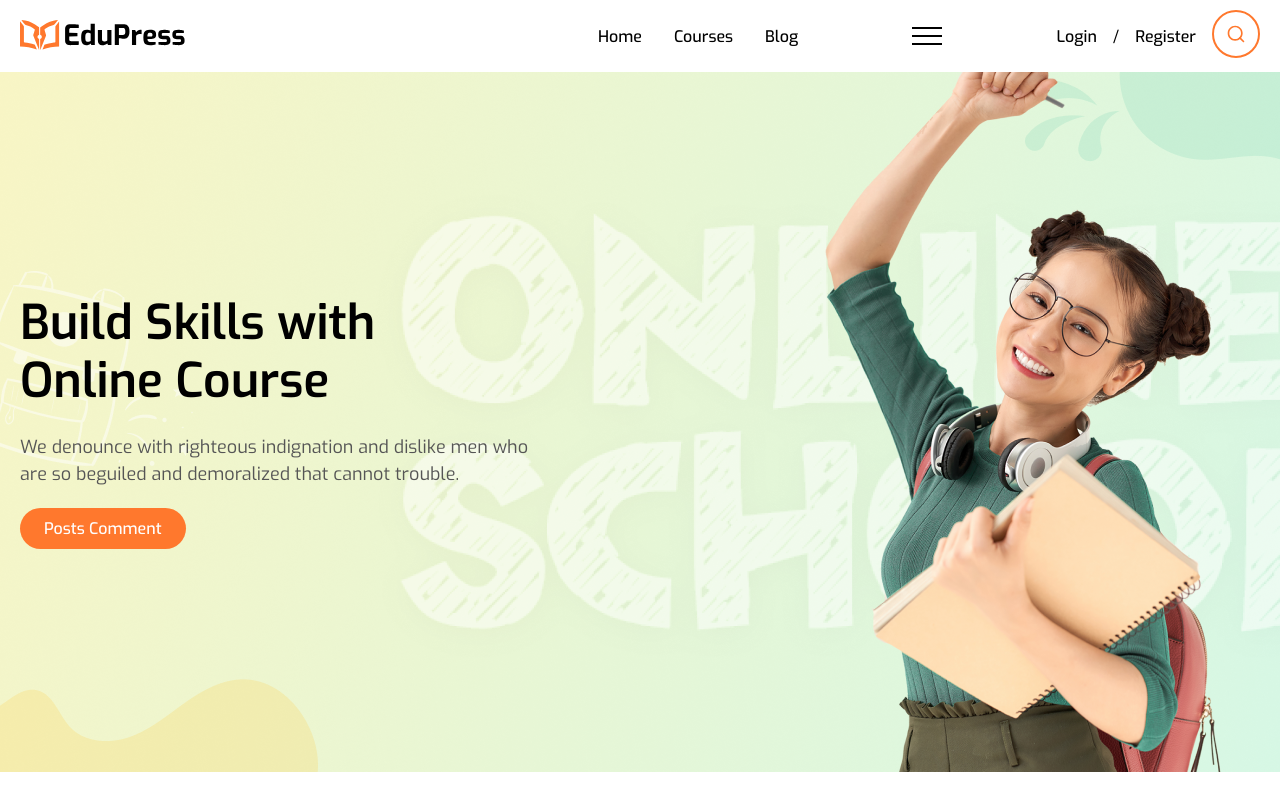
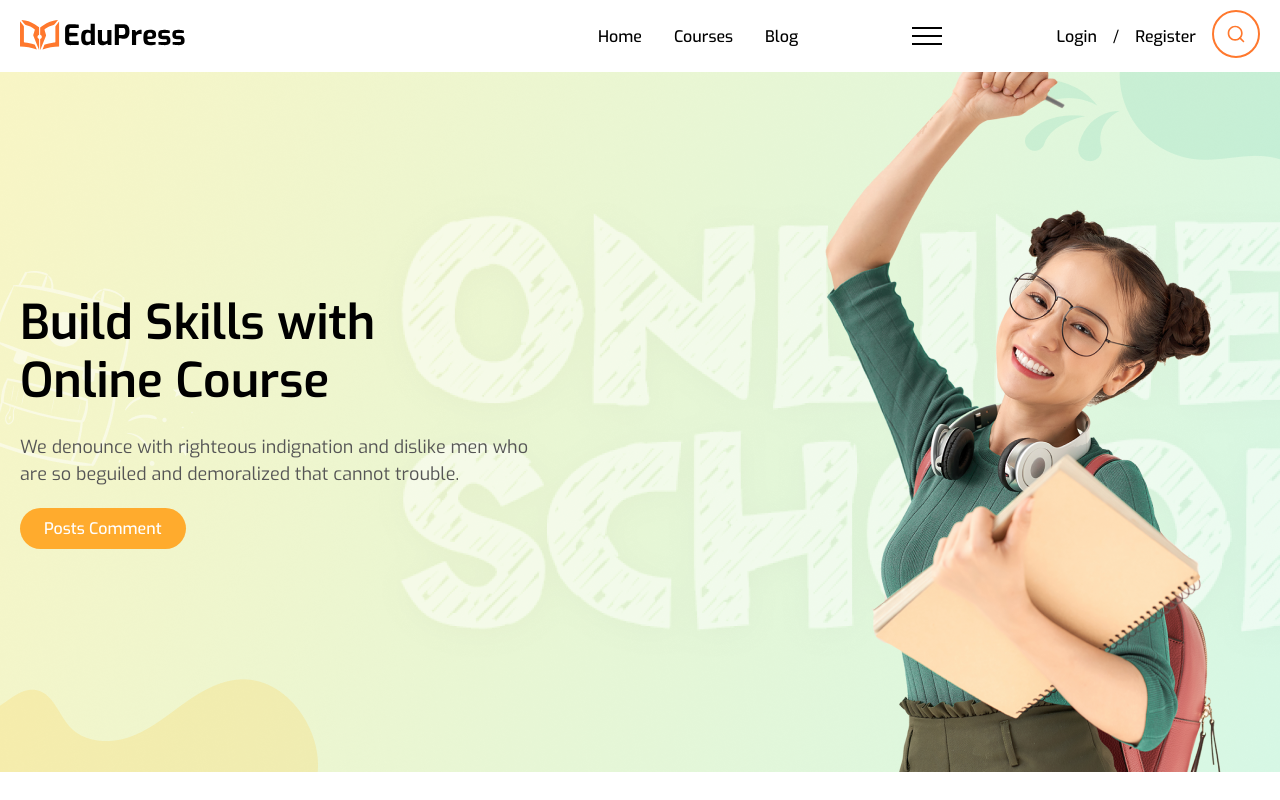
Before and after one commit to freund82/e-learning-react, a React (Vite) app: page / in a window 1280 px wide. In both pictures the pointer is over the button "Posts Comment". Shown: the top 800 px of the page. Built offline with nearby package versions, Linux system fonts and the light colour scheme.

Commit message:
В categories в карточках сделал hover эффект на h3 а также на кнопках

```diff
--- a/src/components/shared/ButtonPrimary/buttonPrimary.css
+++ b/src/components/shared/ButtonPrimary/buttonPrimary.css
@@ -9,3 +9,10 @@
     font-family: var(--font-family-Jost);
     font-weight: 500;
 }
+
+.button-primary:hover{
+    background-color: var(--hoverOrange);
+    color: var(--white);
+    transition: background-color 0.3s ease-in-out;
+    transition: color 0.3s ease-in-out;
+}
--- a/src/components/shared/ButtonSecondary/buttonSecondary.css
+++ b/src/components/shared/ButtonSecondary/buttonSecondary.css
@@ -9,3 +9,10 @@
     font-family: var(--font-family-Jost);
     font-weight: 500;
 }
+
+.button-secondary:hover{
+    background-color: var(--gray);
+    color: var(--white);
+    transition: background-color 0.3s ease-in-out;
+    transition: color 0.3s ease-in-out;
+}
--- a/src/index.css
+++ b/src/index.css
@@ -8,6 +8,7 @@
   --light-gray:#EAEAEA;
   --dark-gray:#555;
   --orange:#FF782D;
+  --hoverOrange:#FFAB2D;
   --line-height120:120%;
   --line-height150:150%;
   --font-size16:16px;
--- a/src/pages/Home/Categories/categories.css
+++ b/src/pages/Home/Categories/categories.css
@@ -66,3 +66,8 @@
     transform:translateY(-1.6rem);
     transition:transform 0.3s ease-in-out;
 }
+
+.categories__item--card:hover h3{
+    color:var(--orange);
+    transition: color 0.3s ease-in-out;
+}
```
